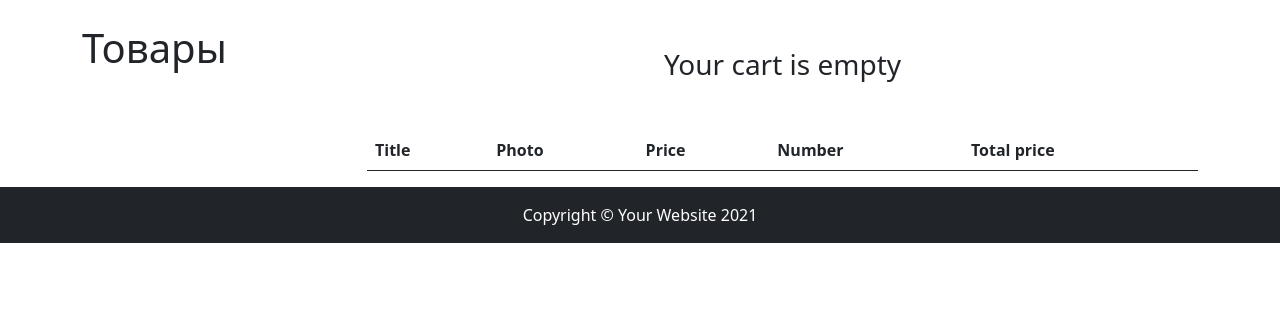
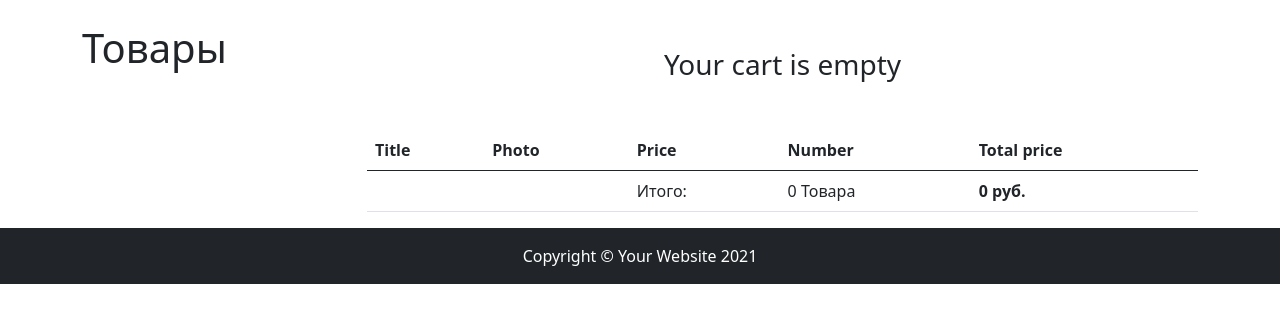
Before and after one commit to chvmq/tserenshop, a Django app: page /cart/ in a window 1280 px wide. Shown: the part 56-379 px from the top of the page. Run offline with Django 3.2, Linux system fonts and the light colour scheme; data comes from the database, SQL or seed files in the repository; data that the repository does not hold is empty.

Commit message:
Add template for cart

```diff
--- a/shop/templates/shop/cart.html
+++ b/shop/templates/shop/cart.html
@@ -1,5 +1,5 @@
 {% extends 'base.html' %}
-{% load get_category %}
+{% load get_sidebar_info %}
 
 {% block cart_row %}
 <h3 class="text-center mt-5 mb-5">Your cart {% if not cart.products.count %}is empty{% endif %}</h3>
@@ -23,6 +23,12 @@
         <td>{{ item.final_price }}</td>
     </tr>
     {% endfor %}
+    <tr>
+        <td colspan="2"></td>
+        <td>Итого:</td>
+        <td>{{ cart.total_products }} Товара</td>
+        <td><strong>{{ cart.final_price }} руб.</strong></td>
+    </tr>
     </tbody>
 </table>
 {% endblock cart_row %}
```
